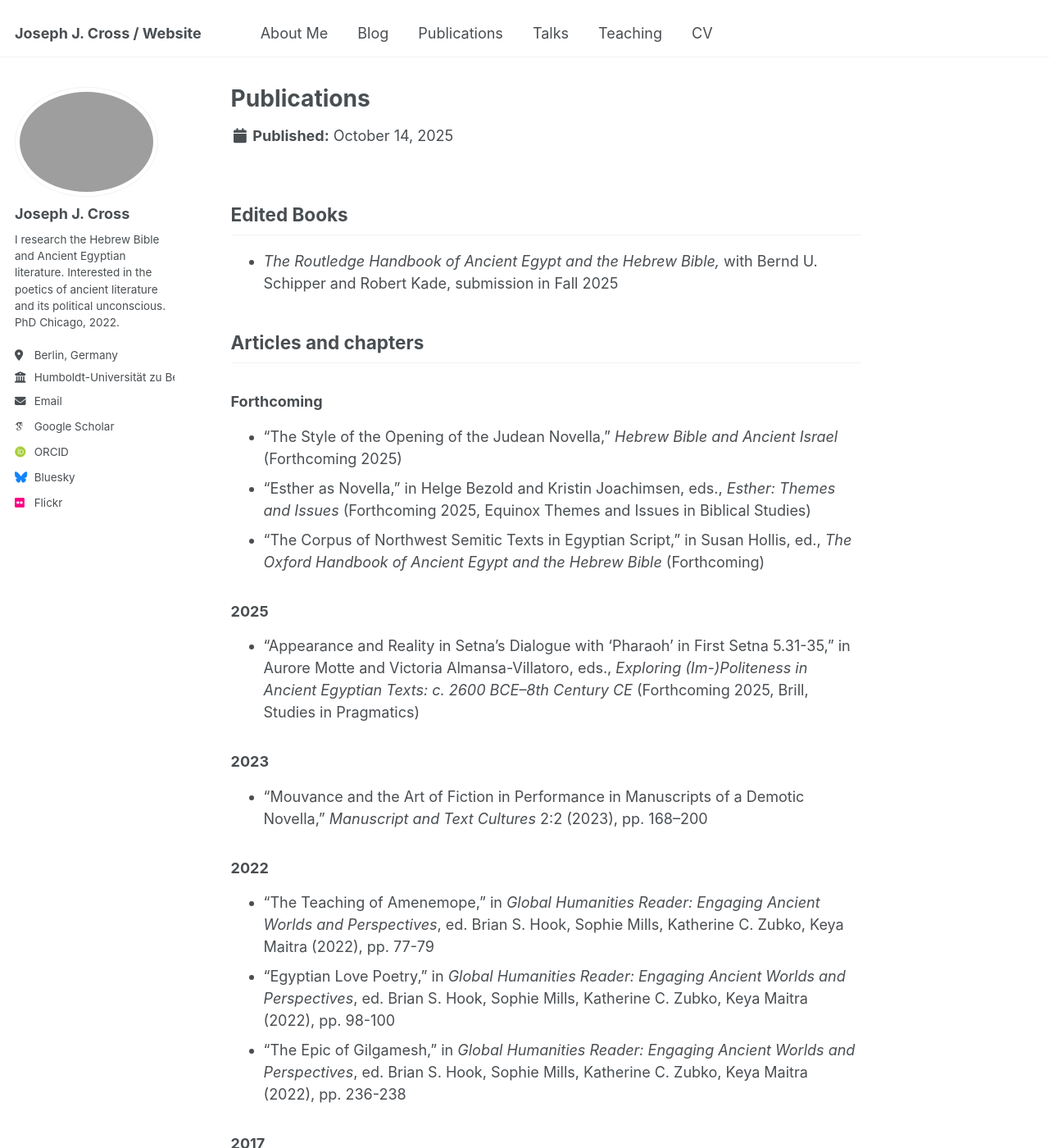
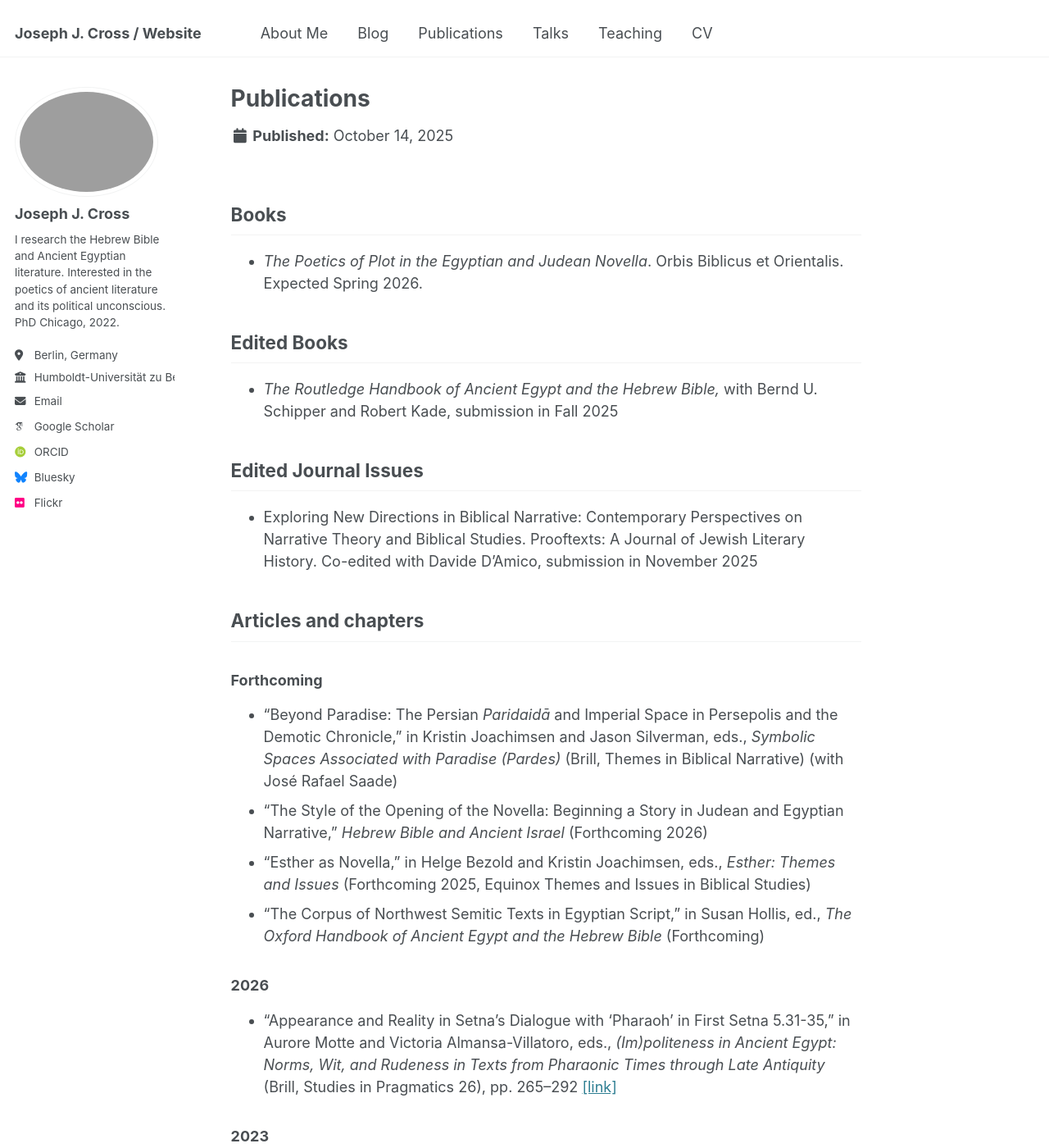
Before and after one commit to josephjcross/josephjcross.github.io, a Jekyll site: the page built from _publications/publications.md, in a window 1280 px wide and 1400 px high. Shown: the whole window at 82% size. Built offline with Jekyll 4.4.1, drawn with Linux system fonts in a browser that asks for light colours; some web fonts are replaced.

Commit message:
Update publications.md

```diff
--- a/_publications/publications.md
+++ b/_publications/publications.md
@@ -3,25 +3,34 @@ permalink: /publications/
 author_profile: true
 ---
 
+## Books
+
+* *The Poetics of Plot in the Egyptian and Judean Novella*. Orbis Biblicus et Orientalis. Expected Spring 2026.
+
 ## Edited Books
 
 * *The Routledge Handbook of Ancient Egypt and the Hebrew Bible,* with Bernd U. Schipper and Robert Kade, submission in Fall 2025
+
+## Edited Journal Issues
+
+* Exploring New Directions in Biblical Narrative: Contemporary Perspectives on Narrative Theory and Biblical Studies. Prooftexts: A Journal of Jewish Literary History. Co-edited with Davide D’Amico, submission in November 2025
 
 ## Articles and chapters
 
 ### Forthcoming
 
-* “The Style of the Opening of the Judean Novella,” *Hebrew Bible and Ancient Israel* (Forthcoming 2025)
+* “Beyond Paradise: The Persian *Paridaidā* and Imperial Space in Persepolis and the Demotic Chronicle,” in Kristin Joachimsen and Jason Silverman, eds., *Symbolic Spaces Associated with Paradise (Pardes)* (Brill, Themes in Biblical Narrative) (with José Rafael Saade)
+* “The Style of the Opening of the Novella: Beginning a Story in Judean and Egyptian Narrative,” *Hebrew Bible and Ancient Israel* (Forthcoming 2026)
 * “Esther as Novella,” in Helge Bezold and Kristin Joachimsen, eds., *Esther: Themes and Issues* (Forthcoming 2025, Equinox Themes and Issues in Biblical Studies)
 * “The Corpus of Northwest Semitic Texts in Egyptian Script,” in Susan Hollis, ed., *The Oxford Handbook of Ancient Egypt and the Hebrew Bible* (Forthcoming)
 
-### 2025
+### 2026
 
-* “Appearance and Reality in Setna’s Dialogue with ‘Pharaoh’ in First Setna 5.31-35,” in Aurore Motte and Victoria Almansa-Villatoro, eds., *Exploring (Im-)Politeness in Ancient Egyptian Texts: c. 2600 BCE–8th Century CE* (Forthcoming 2025, Brill, Studies in Pragmatics)
+* “Appearance and Reality in Setna’s Dialogue with ‘Pharaoh’ in First Setna 5.31-35,” in Aurore Motte and Victoria Almansa-Villatoro, eds., *(Im)politeness in Ancient Egypt: Norms, Wit, and Rudeness in Texts from Pharaonic Times through Late Antiquity* (Brill, Studies in Pragmatics 26), pp. 265–292 [[link]](https://brill.com/display/book/9789004724235/BP000011.xml?body=contentSummary-133844)
 
 ### 2023
 
-* “Mouvance and the Art of Fiction in Performance in Manuscripts of a Demotic Novella,” *Manuscript and Text Cultures* 2:2 (2023), pp. 168–200
+* “Mouvance and the Art of Fiction in Performance in Manuscripts of a Demotic Novella,” *Manuscript and Text Cultures* 2:2 (2023), pp. 168–200 [[link]](https://mtc-journal.org/index.php/mtc/article/view/43)
 
 ### 2022
 
```
